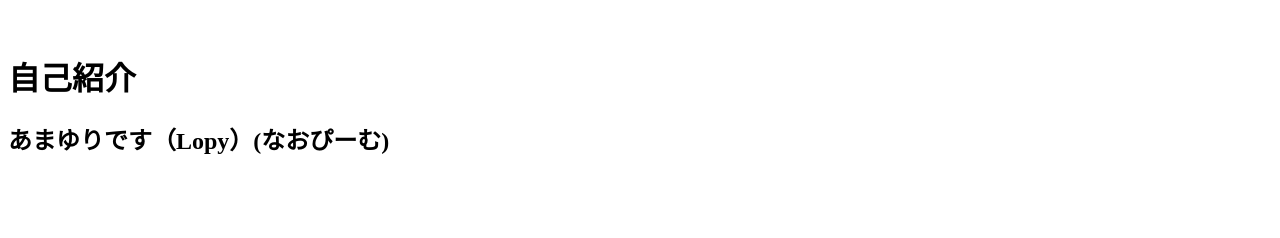
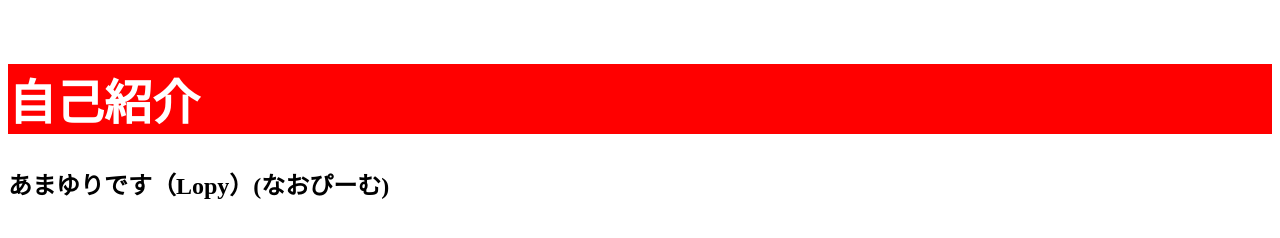
Before and after one commit to Lopy39/Lopy39.github.io, a plain HTML site: page introduction.html in a window 1280 px wide. Drawn offline with Linux system fonts and the light colour scheme.

Commit message:
introduction.html

```diff
--- a/introduction.html
+++ b/introduction.html
@@ -7,5 +7,5 @@
   </head>
   <body></body>
 </html>
-　　<h1>自己紹介<h1>
+　　<h1 style="color: white; background-color: red; font-size: 48px;">自己紹介<h1>
     <h2>あまゆりです（Lopy）(なおぴーむ)<h2>
```
